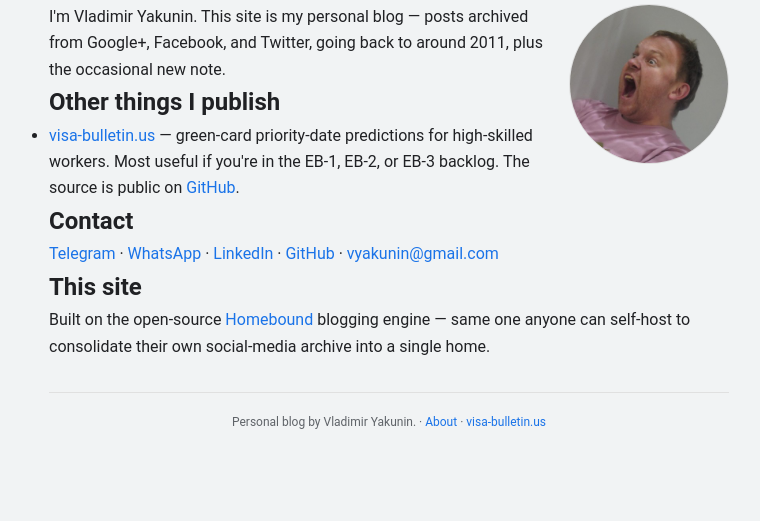
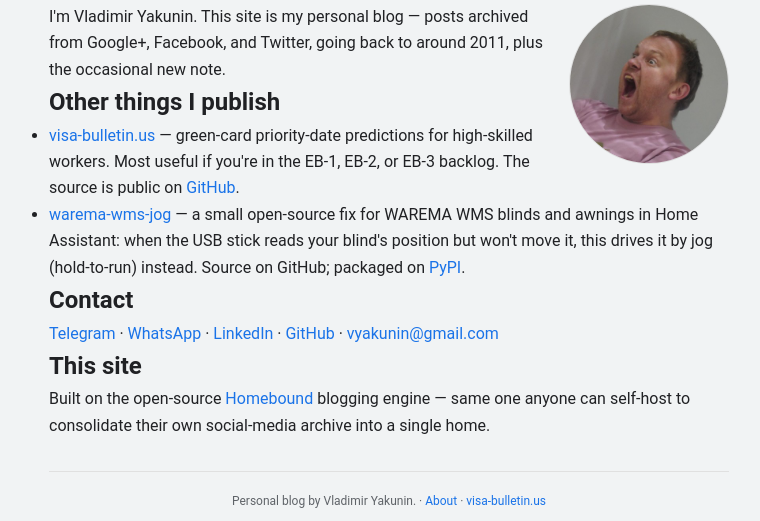
Before and after one commit to vyakunin/homebound, a Django app: page /about/ in a window 1280 px wide. Shown: the part 138-659 px from the top of the page, without its empty margins (251-1011 px from the left). Run offline with Django 5.2, Linux system fonts and the light colour scheme; some libraries are stand-ins or nearby versions.

Commit message:
about: add warema-wms-jog to 'Other things I publish'
New open-source project: drive WAREMA WMS blinds/awnings from the USB stick via
jog (hold-to-run) in Home Assistant when the stock setup reads but won't move them.
Links the GitHub repo + PyPI package.

Co-Authored-By: Claude Opus 4.8 <noreply@anthropic.com>

```diff
--- a/templates/blog/about.html
+++ b/templates/blog/about.html
@@ -26,6 +26,13 @@
       if you're in the EB-1, EB-2, or EB-3 backlog. The source is public on
       <a href="https://github.com/vyakunin/visa_bulletin" rel="me">GitHub</a>.
     </li>
+    <li>
+      <a href="https://github.com/vyakunin/warema-wms-jog" rel="me">warema-wms-jog</a> —
+      a small open-source fix for WAREMA WMS blinds and awnings in Home Assistant: when
+      the USB stick reads your blind's position but won't move it, this drives it by jog
+      (hold-to-run) instead. Source on GitHub; packaged on
+      <a href="https://pypi.org/project/warema-wms-jog/" rel="me">PyPI</a>.
+    </li>
     {% if BOT_PUBLIC %}
     <li>
       <a href="/bot/">Ask Vladimir</a> — a small bot that answers questions
```
